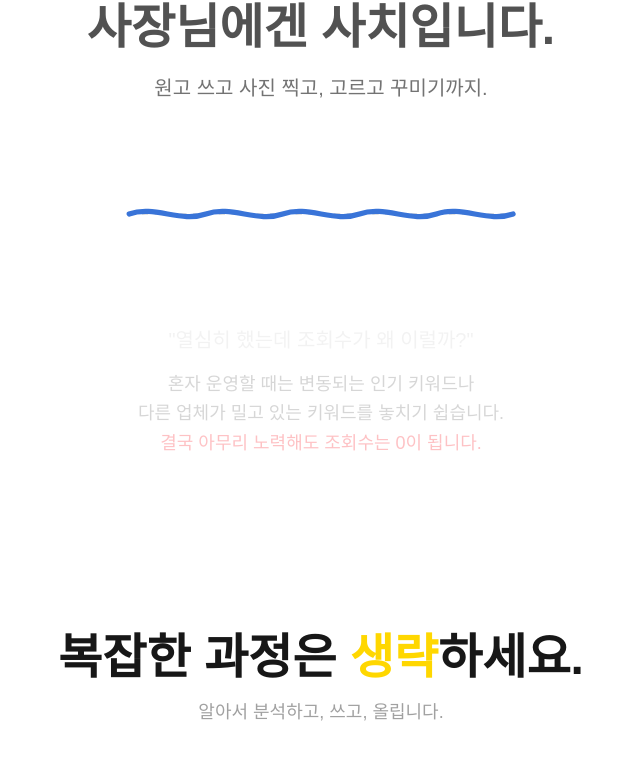
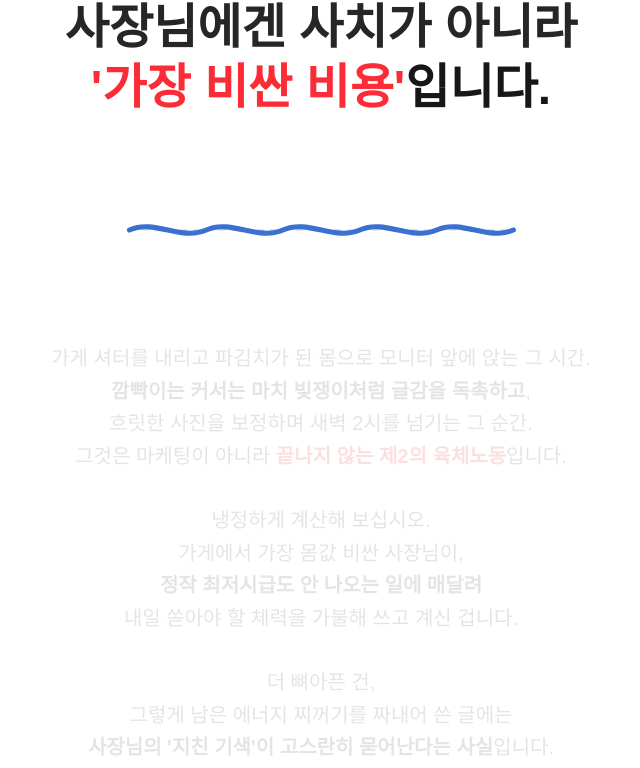
Before and after one commit to asaaaa12313/blog, a Next.js app: page / in a window 1280 px wide. Shown: the part 942-1710 px from the top of the page, without its empty margins (319-959 px from the left). Built offline with nearby package versions, Linux system fonts and the light colour scheme; a web font is replaced by a local one.

Commit message:
feat: Update Problem section with long-form copy and improve visibility

```diff
--- a/src/components/sections/Problem.tsx
+++ b/src/components/sections/Problem.tsx
@@ -43,12 +43,9 @@ export default function Problem() {
             >
                 <h2 className="text-3xl font-bold leading-tight text-foreground md:text-5xl">
                     글쓰기 <span className="text-accent">1시간?</span> <br />
-                    <span className="text-neutral-600">사장님에겐 사치입니다.</span>
+                    <span className="text-neutral-800">사장님에겐 사치가 아니라</span><br />
+                    <span className="text-red-500">'가장 비싼 비용'</span>입니다.
                 </h2>
-                <p className="mt-4 text-lg text-neutral-500 md:text-xl">
-                    원고 쓰고 사진 찍고, <br className="md:hidden" />
-                    고르고 꾸미기까지.
-                </p>
             </motion.div>
 
             <div className="relative h-32 w-full max-w-2xl overflow-visible">
@@ -59,7 +56,7 @@ export default function Problem() {
                     className="h-full w-full overflow-visible"
                 >
                     {/* Background guide line */}
-                    <path d={path2} stroke="#333" strokeWidth="1" strokeDasharray="5 5" className="opacity-20" />
+                    <path d={path2} stroke="#ddd" strokeWidth="1" strokeDasharray="5 5" />
 
                     {/* Animating Line */}
                     <motion.path
@@ -74,15 +71,35 @@ export default function Problem() {
 
             <motion.div
                 style={{ opacity: useTransform(scrollYProgress, [0.6, 0.8], [0, 1]) }}
-                className="mt-12 max-w-2xl text-center"
+                className="mt-12 max-w-3xl text-center space-y-8"
             >
-                <p className="mb-4 text-lg font-medium text-neutral-300 md:text-xl">
-                    "열심히 했는데 조회수가 왜 이럴까?"
+                <p className="text-lg leading-relaxed text-neutral-800 md:text-xl">
+                    가게 셔터를 내리고 파김치가 된 몸으로 모니터 앞에 앉는 그 시간.<br className="hidden md:block" />
+                    <strong>깜빡이는 커서는 마치 빚쟁이처럼 글감을 독촉하고</strong>,<br className="hidden md:block" />
+                    흐릿한 사진을 보정하며 새벽 2시를 넘기는 그 순간.<br />
+                    그것은 마케팅이 아니라 <span className="font-bold text-red-600">끝나지 않는 제2의 육체노동</span>입니다.
                 </p>
-                <p className="text-base leading-relaxed text-neutral-500 md:text-lg">
-                    혼자 운영할 때는 변동되는 인기 키워드나<br className="hidden md:block" />
-                    다른 업체가 밀고 있는 키워드를 놓치기 쉽습니다.<br />
-                    <span className="text-red-500">결국 아무리 노력해도 조회수는 0이 됩니다.</span>
+
+                <p className="text-lg leading-relaxed text-neutral-800 md:text-xl">
+                    냉정하게 계산해 보십시오.<br />
+                    가게에서 가장 몸값 비싼 사장님이,<br className="hidden md:block" />
+                    <strong>정작 최저시급도 안 나오는 일에 매달려</strong><br className="hidden md:block" />
+                    내일 쏟아야 할 체력을 가불해 쓰고 계신 겁니다.
+                </p>
+
+                <p className="text-lg leading-relaxed text-neutral-800 md:text-xl">
+                    더 뼈아픈 건,<br />
+                    그렇게 남은 에너지 찌꺼기를 짜내어 쓴 글에는<br className="hidden md:block" />
+                    <strong>사장님의 '지친 기색'이 고스란히 묻어난다는 사실</strong>입니다.<br />
+                    고객은 귀신같이 그 피로감을 감지합니다.<br />
+                    죽어라 노력하고도 아마추어라는 인상을 남기는 비극이 여기서 시작됩니다.
+                </p>
+
+                <p className="text-xl font-bold leading-relaxed text-blue-700 md:text-2xl bg-blue-50 py-4 px-6 rounded-xl inline-block">
+                    이제 퇴근 후의 죄책감은 내려놓으십시오.<br />
+                    숙제 안 한 학생처럼 마음 졸이는 대신,<br />
+                    사장님은 내일의 장사와 온전한 휴식에만 집중하십시오.<br />
+                    그게 남는 장사입니다.
                 </p>
             </motion.div>
         </section>
```
